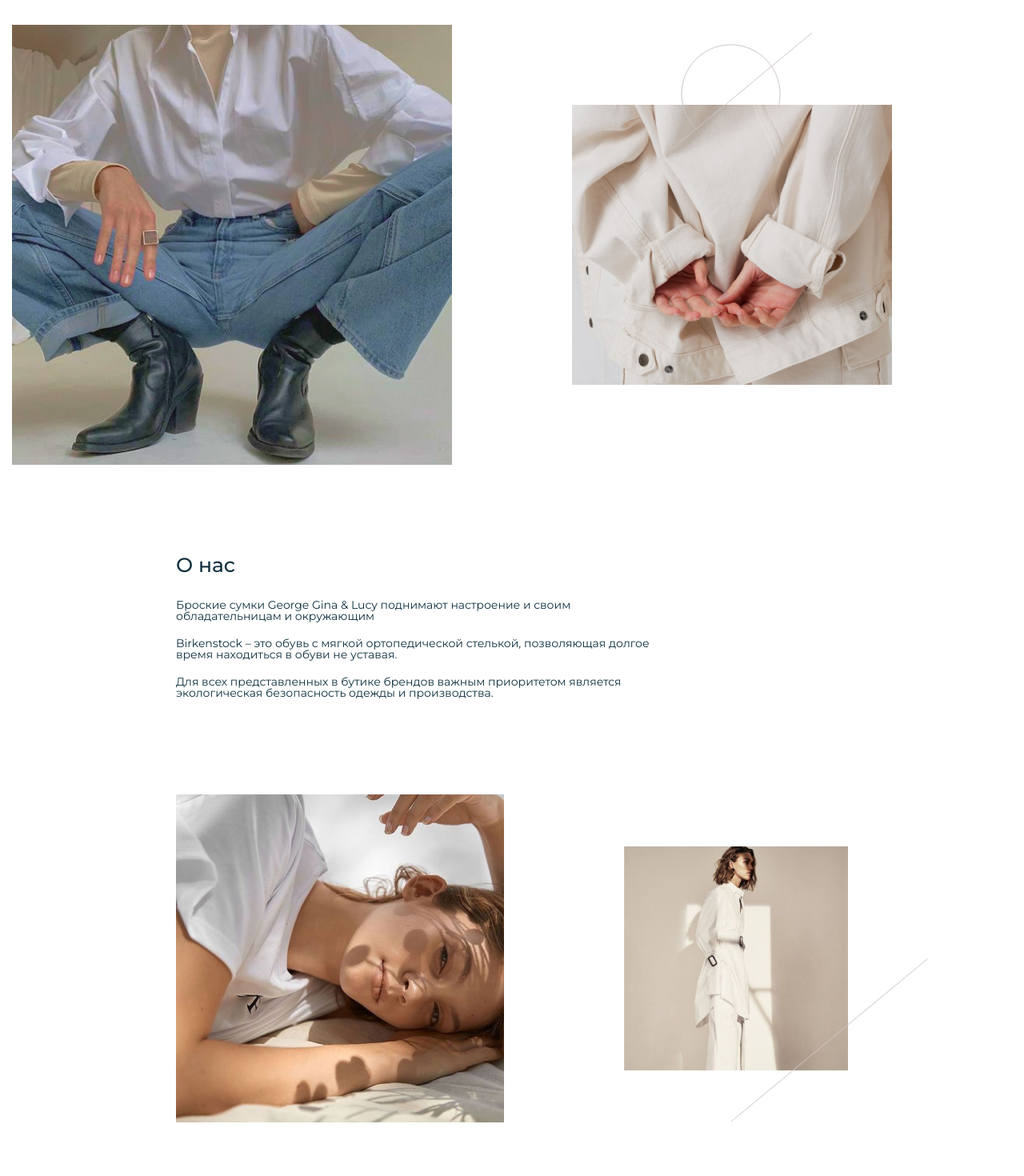
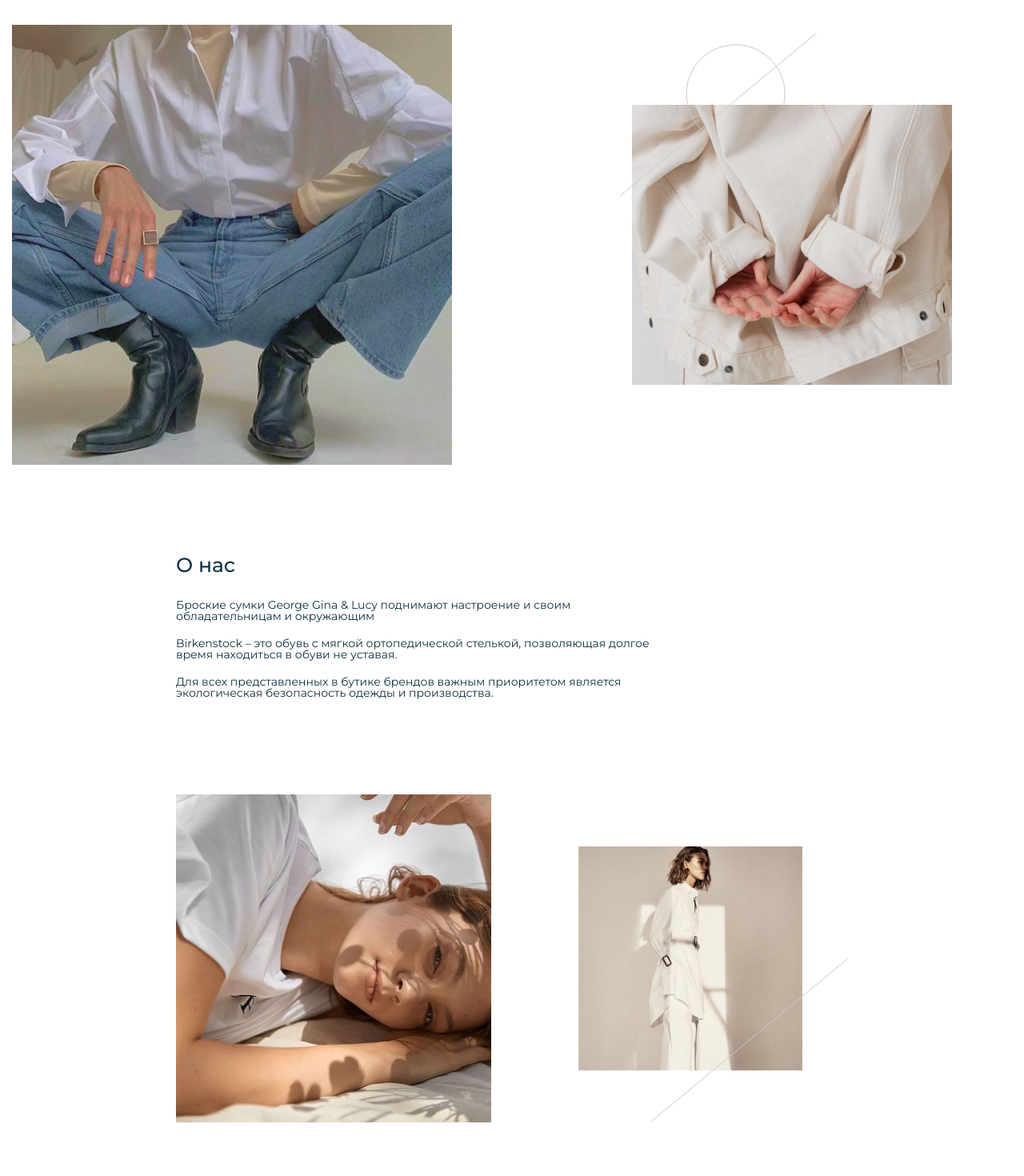
Before and after one commit to orlovaweb/allegria, a React (Create React App) app: page /aboutUs in a window 1280 px wide. Shown: the part 1180-2650 px from the top of the page at 80% size. Built offline with nearby package versions, Linux system fonts and the light colour scheme.

Commit message:
Responsive page about us

```diff
--- a/src/app/layouts/aboutUs.css
+++ b/src/app/layouts/aboutUs.css
@@ -1,12 +1,13 @@
 /* Section aboutUs-banner */
 .aboutUs-banner{
-    background: url(../assets/aboutUs-banner.jpg);
+    background: url(../assets/aboutUs-banner.jpg) center;
     background-size: cover;
     height: 594px;
     margin-bottom: 133px;
 }
 .aboutUs-banner__offer{
     margin: 245px auto 0;
+    padding: 0 15px;
     color: #fff;
     max-width: 627px;
     text-align: center;
@@ -38,30 +39,46 @@
     display: flex;
     align-items: center;
     position: relative;
+    justify-content: space-between;
+    gap: 128px;
 }
-.aboutUs-material__imgs>img{
-    width: 550px;
+.aboutUs-material__img-left{
+    max-width: 550px;
+    width: 100%;
     height: 550px;
+    background: url("../assets/aboutUs2.jpg") center;
+    background-size: cover;
+    flex-shrink: 1;
 }
-.aboutUs-material__imgs::after{
+.aboutUs-material__img-right-wrapper::after{
     content: "";
     position: absolute;
     width: 246px;
     height: 205px;
     background: url(../assets/aboutUsDecor1.svg);
+    background-size: contain;
     top: 10px;
-    right: 250px;
+    left: 60px;
     z-index: 2;
 }
-.aboutUs-material__img-right{
-    flex-grow: 2;
+.aboutUs-material__img-right-wrapper{
     display: flex;
     justify-content: center;
+    align-items: center;
+    max-width: 550px;
+    width: 100%;
+    height: 550px;
+    flex-shrink: 1;
+    position: relative;
 }
-.aboutUs-material__img-right img{
-    width: 400px;
+.aboutUs-material__img-right{
+    background: url("../assets/aboutUs3.jpg") center;
+    background-size: cover;
+    max-width: 400px;
     height: 350px;
+    width: 100%;
 }
+
 /* Section aboutUs-goods */
 .aboutUs-goods{
 margin-bottom: 160px;
@@ -81,28 +98,47 @@ margin-bottom: 160px;
 }
 .aboutUs-goods__imgs{
     display: flex;
-    justify-content: space-between;
     align-items: center;
     position: relative;
+    justify-content: space-between;
+    gap: 53px;
 }
-.aboutUs-goods__imgs> img{
-    width: 410px;
+.aboutUs-goods__img-left{
+    max-width: 410px;
+    width: 100%;
     height: 410px;
+    background: url("../assets/aboutUs4.jpg") center;
+    background-size: cover;
+    flex-shrink: 1;
 }
-
-.aboutUs-goods__imgs::after{
+.aboutUs-goods__img-right-wrapper::after{
     content: "";
     position: absolute;
     width: 246px;
     height: 205px;
-    background: url(../assets/aboutUsDecor2.svg);
-    bottom: 0;
-    right: -100px;
+    background: url(../assets/aboutUsDecor2.svg) right;
+    background-size: contain;
+    bottom: 0px;
+    right: 0px;
     z-index: 2;
 }
-.aboutUs-goods__right-img{
-    width: 280px;
+.aboutUs-goods__img-right-wrapper{
+    display: flex;
+    justify-content: center;
+    align-items: center;
+    max-width: 410px;
+    width: 100%;
+    height: 410px;
+    flex-shrink: 1;
+    position: relative;
+}
+.aboutUs-goods__img-right{
+    background: url("../assets/aboutUs5.jpg") top;
+    background-size: cover;
+    max-width: 280px;
     height: 280px;
+    width: 100%;
+
 }
 /* Section aboutUs-safety */
 .aboutUs-safety{
@@ -113,4 +149,89 @@ margin-bottom: 160px;
     margin: 110px auto 97px;
     font-size: 14px;
     text-align: center;
+    padding: 0 15px;
 }
+@media screen and (max-width: 768px) {
+    .aboutUs-banner{
+        height: 462px;
+        margin-bottom: 90px;
+    }
+    .aboutUs-banner__offer{
+        margin: 167px auto 0;
+    }
+    .aboutUs-material{
+        margin-bottom: 90px;
+    }
+    .aboutUs-material p{
+        margin-bottom: 90px;
+    }
+    .aboutUs-material__img-left,.aboutUs-material__img-right-wrapper{
+        height: 345px;
+    }
+    .aboutUs-material__img-right{
+        height: 220px;
+    }
+    .aboutUs-material__img-right-wrapper::after{
+        width: 153px;
+        height: 127px;
+        top: 0px;
+    }
+    .aboutUs-goods {
+        margin-bottom: 90px;
+    }
+    .aboutUs-goods__offer{
+        margin-bottom: 90px;
+    }
+    .aboutUs-goods__img-left,.aboutUs-goods__img-right-wrapper{
+        height: 280px;
+    }
+    .aboutUs-goods__img-right{
+        height: 195px;
+    }
+    .aboutUs-goods__img-right-wrapper::after{
+        width: 153px;
+        height: 127px;
+        right: 10px;
+    }
+    .aboutUs-safety p{
+        margin: 67px auto 81px;
+    }
+}
+@media screen and (max-width: 600px) {
+    .aboutUs-material__imgs{
+        flex-wrap: wrap;
+        gap: 70px;
+    }
+    .aboutUs-material__img-right-wrapper{
+        padding: 0 30px;
+    }
+    .aboutUs-material{
+        margin-bottom: 20px;
+    }
+    .aboutUs-goods {
+        margin-bottom: 20px;
+    }
+    .aboutUs-goods__offer{
+        margin-bottom: 70px;
+    }
+    .aboutUs-goods__imgs{
+        flex-wrap: wrap;
+        justify-content: center;
+        gap: 52px;
+    }
+    .aboutUs-goods__img-right-wrapper{
+        padding: 0 30px;
+    }
+    .aboutUs-safety p{
+        margin: 58px auto;
+    }
+}
+@media screen and (max-width: 375px) {
+    .aboutUs-banner{
+        margin-bottom: 70px;
+    }
+    .aboutUs-material p{
+        margin-bottom: 70px;
+    }
+
+}
--- a/src/app/layouts/aboutUs.jsx
+++ b/src/app/layouts/aboutUs.jsx
@@ -1,9 +1,5 @@
 import React from "react";
 import "./aboutUs.css";
-import aboutUs2 from "../assets/aboutUs2.jpg";
-import aboutUs3 from "../assets/aboutUs3.jpg";
-import aboutUs4 from "../assets/aboutUs4.jpg";
-import aboutUs5 from "../assets/aboutUs5.jpg";
 
 const AboutUs = () => {
   return (
@@ -26,9 +22,9 @@ const AboutUs = () => {
         </p>
         <div className="container">
           <div className="aboutUs-material__imgs">
-            <img src={aboutUs2} alt="" />
-            <div className="aboutUs-material__img-right">
-              <img src={aboutUs3} alt="" />
+            <div className="aboutUs-material__img-left"></div>
+            <div className="aboutUs-material__img-right-wrapper">
+              <div className="aboutUs-material__img-right"></div>
             </div>
           </div>
         </div>
@@ -51,9 +47,9 @@ const AboutUs = () => {
             </p>
           </div>
           <div className="aboutUs-goods__imgs">
-            <img src={aboutUs4} alt="" />
-            <div className="aboutUs-goods__right-img">
-              <img src={aboutUs5} alt="" />
+            <div className="aboutUs-goods__img-left"></div>
+            <div className="aboutUs-goods__img-right-wrapper">
+              <div className="aboutUs-goods__img-right"></div>
             </div>
           </div>
         </div>
```
Also changed, not shown: src/app/components/mainSlider.jsx (+0 -7 lines).
